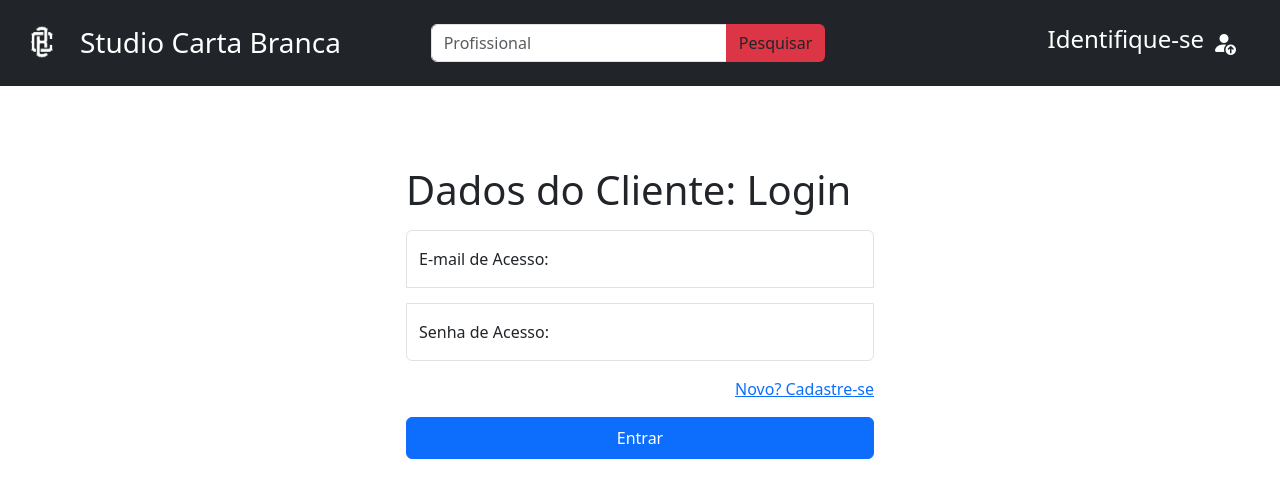
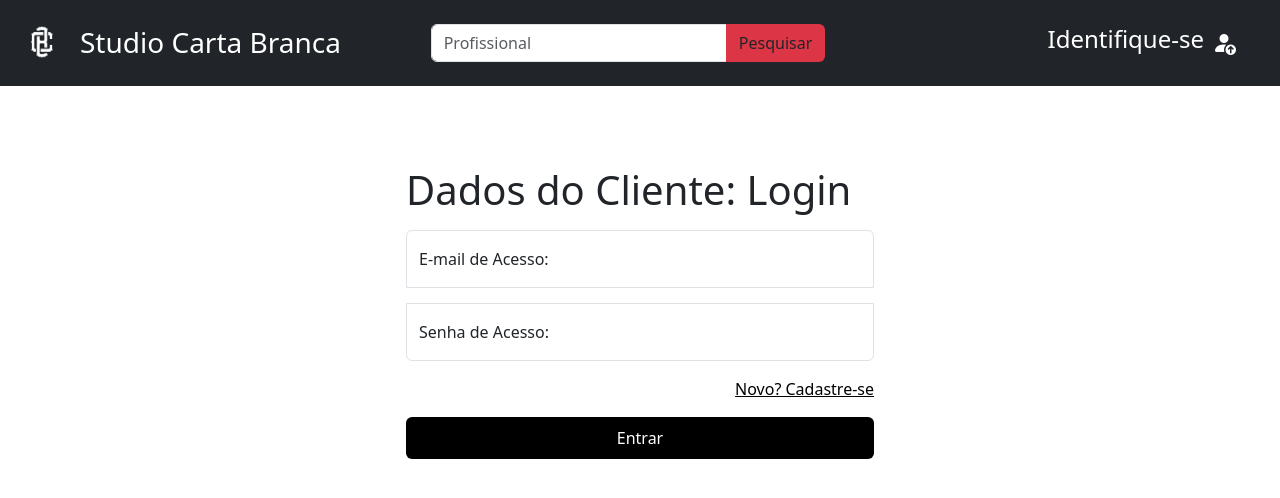
Before and after one commit to torchelsenjennifer/carta-branca-area-cliente-front, a Next.js app: page /login in a window 1280 px wide. Shown: the top 498 px of the page. Built offline with nearby package versions, Linux system fonts and the light colour scheme.

Commit message:
🔥 ┇ ajuste na coloração

```diff
--- a/app/login/page.jsx
+++ b/app/login/page.jsx
@@ -46,10 +46,10 @@ export default function Login() {
         </div>
 
         <div className="text-end my-3">
-          <Link href="/novocliente">Novo? Cadastre-se</Link>
+          <Link className="text-black" href="/novocliente">Novo? Cadastre-se</Link>
         </div>
 
-        <button className="btn btn-primary w-100 py-2" type="submit">
+        <button className="btn bg-black w-100 py-2 text-white" type="submit">
           Entrar
         </button>
       </form>
```
